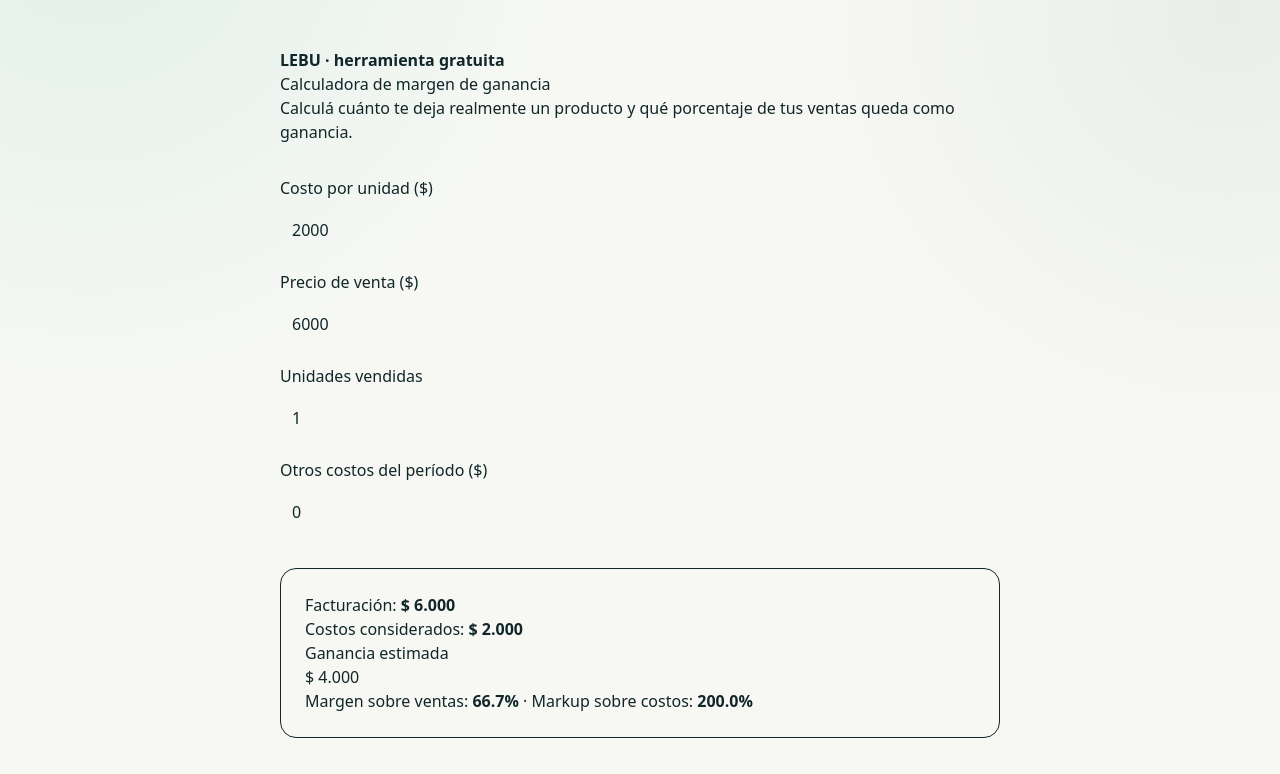
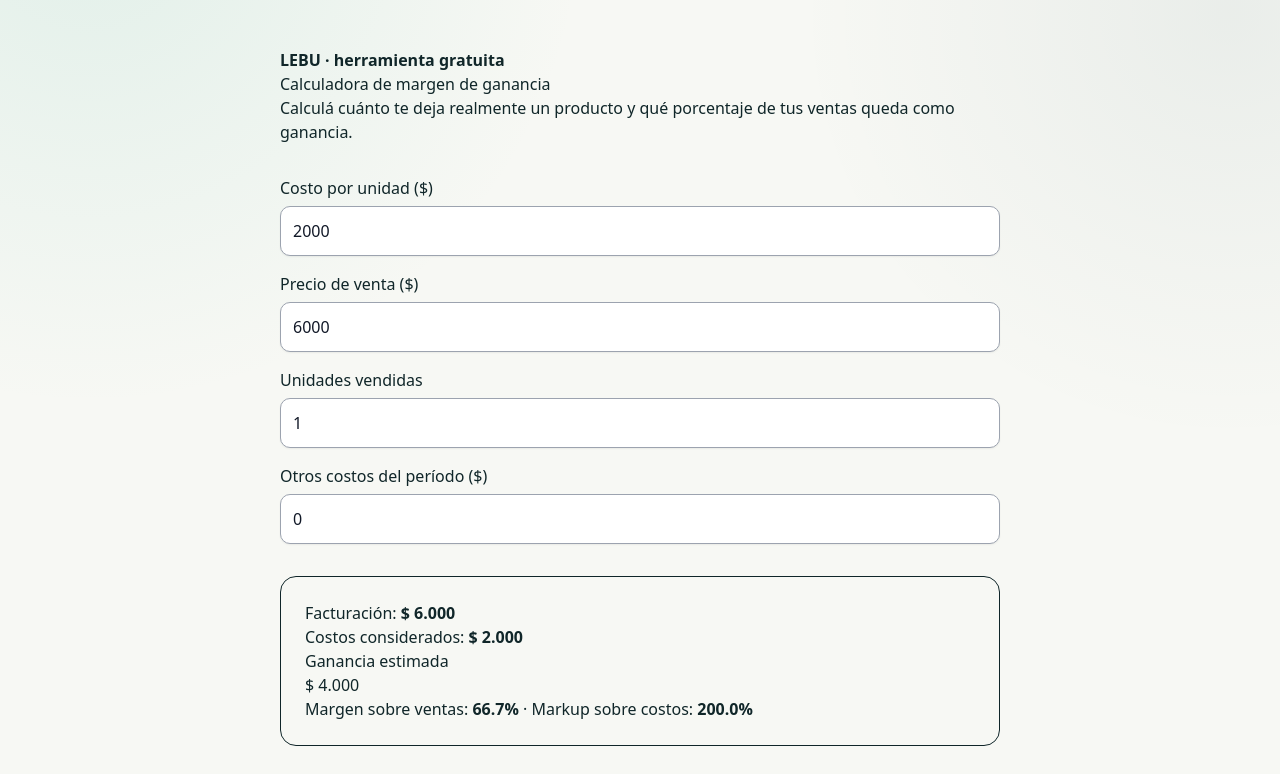
Before and after one commit to MatiLencina97/lebu-business-guidance, a Next.js app: page /calculadora-margen-ganancia in a window 1280 px wide. Shown: the top 774 px of the page. Built offline with nearby package versions, Linux system fonts and the light colour scheme.

Commit message:
fix: improve calculator input contrast

```diff
--- a/src/app/calculadora-margen-ganancia/page.tsx
+++ b/src/app/calculadora-margen-ganancia/page.tsx
@@ -3,6 +3,7 @@
 import { useMemo, useState } from "react";
 
 const money = new Intl.NumberFormat("es-AR", { style: "currency", currency: "ARS", maximumFractionDigits: 0 });
+const inputStyle = {display:"block",width:"100%",padding:12,marginTop:6,border:"1px solid #9ca3af",borderRadius:10,background:"#ffffff",color:"#111827",boxShadow:"0 1px 2px rgba(0,0,0,.06)"};
 
 export default function MargenGananciaPage() {
   const [costo, setCosto] = useState(2000);
@@ -26,10 +27,10 @@ export default function MargenGananciaPage() {
     <h1>Calculadora de margen de ganancia</h1>
     <p>Calculá cuánto te deja realmente un producto y qué porcentaje de tus ventas queda como ganancia.</p>
     <section style={{display:"grid",gap:16,marginTop:32}}>
-      <label>Costo por unidad ($)<input aria-label="Costo por unidad" type="number" min="0" value={costo} onChange={e=>setCosto(Number(e.target.value))} style={{display:"block",width:"100%",padding:12,marginTop:6}} /></label>
-      <label>Precio de venta ($)<input aria-label="Precio de venta" type="number" min="0" value={precio} onChange={e=>setPrecio(Number(e.target.value))} style={{display:"block",width:"100%",padding:12,marginTop:6}} /></label>
-      <label>Unidades vendidas<input aria-label="Unidades" type="number" min="1" value={unidades} onChange={e=>setUnidades(Number(e.target.value))} style={{display:"block",width:"100%",padding:12,marginTop:6}} /></label>
-      <label>Otros costos del período ($)<input aria-label="Otros costos" type="number" min="0" value={fijos} onChange={e=>setFijos(Number(e.target.value))} style={{display:"block",width:"100%",padding:12,marginTop:6}} /></label>
+      <label>Costo por unidad ($)<input aria-label="Costo por unidad" type="number" min="0" value={costo} onChange={e=>setCosto(Number(e.target.value))} style={inputStyle} /></label>
+      <label>Precio de venta ($)<input aria-label="Precio de venta" type="number" min="0" value={precio} onChange={e=>setPrecio(Number(e.target.value))} style={inputStyle} /></label>
+      <label>Unidades vendidas<input aria-label="Unidades" type="number" min="1" value={unidades} onChange={e=>setUnidades(Number(e.target.value))} style={inputStyle} /></label>
+      <label>Otros costos del período ($)<input aria-label="Otros costos" type="number" min="0" value={fijos} onChange={e=>setFijos(Number(e.target.value))} style={inputStyle} /></label>
     </section>
     <section style={{marginTop:32,padding:24,border:"1px solid currentColor",borderRadius:16}}>
       <p>Facturación: <strong>{money.format(r.ventaTotal)}</strong></p>
```
